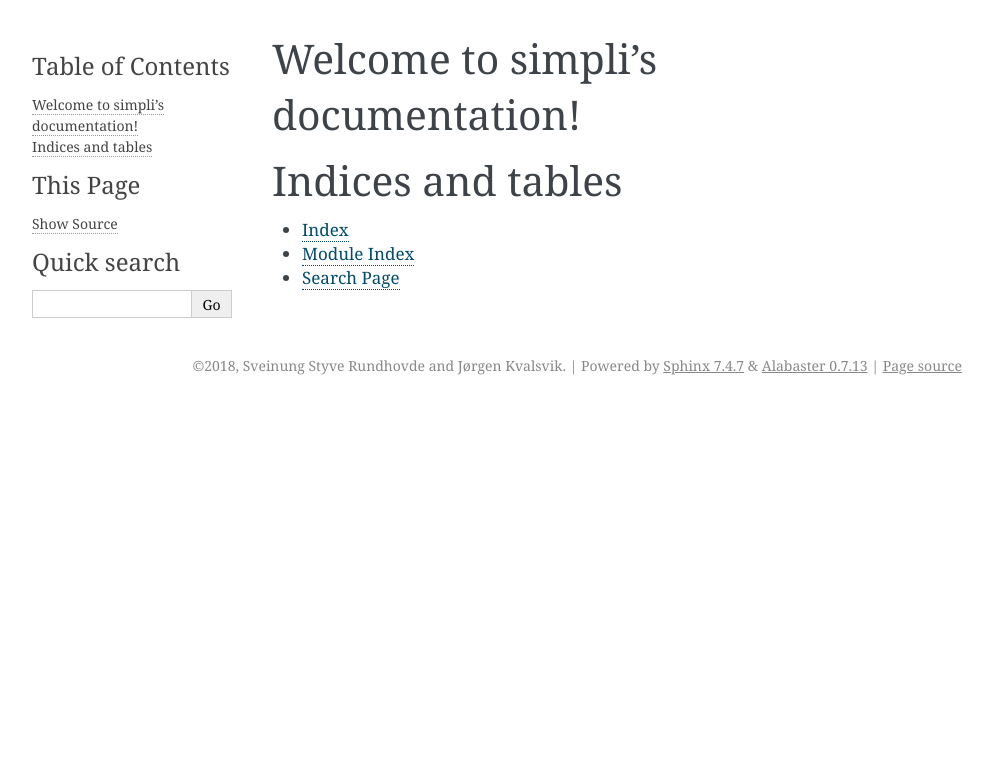
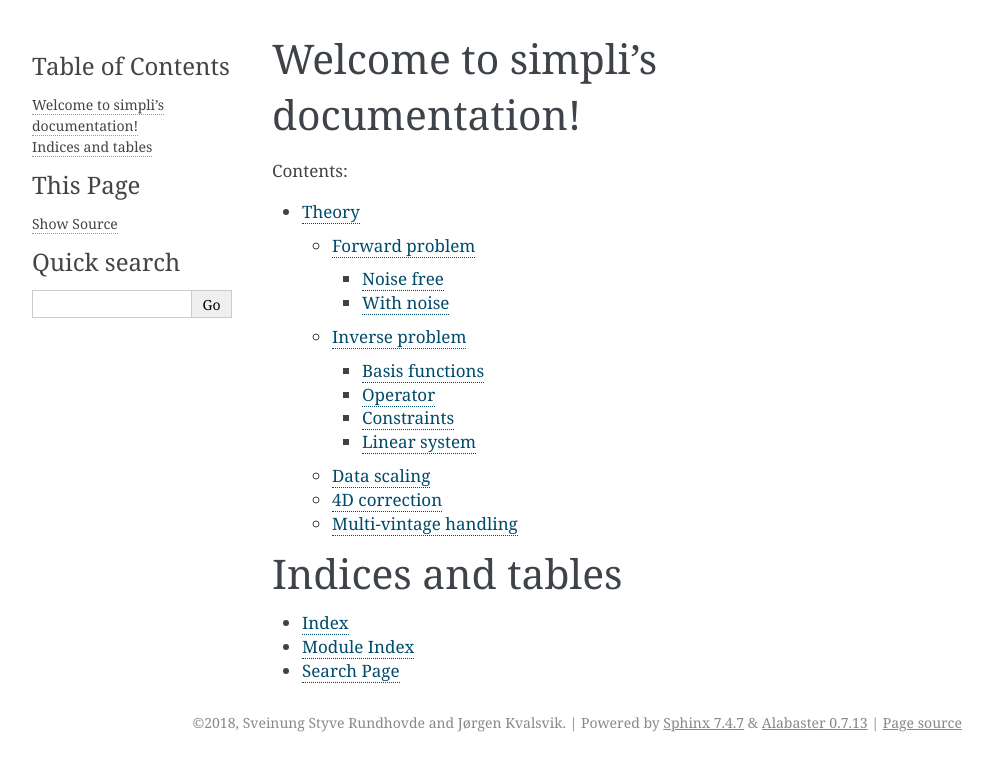
Before and after one commit to equinor/si4ti, a Sphinx documentation site: the page built from doc/index.rst, in a window 1280 px wide. Shown: the top 771 px of the page, without its empty margins (148-1141 px from the left). Built offline with Sphinx 7.4.7, drawn with Linux system fonts in a browser that asks for light colours; some of the changed lines change nothing that is shown.

Commit message:
Add theory chapter in docs

```diff
--- a/doc/index.rst
+++ b/doc/index.rst
@@ -7,8 +7,10 @@ Welcome to simpli's documentation!
 ==================================
 
 .. toctree::
-   :maxdepth: 2
+   :maxdepth: 3
    :caption: Contents:
+
+   theory.rst
 
 Indices and tables
 ==================
--- /dev/null
+++ b/doc/theory.rst
@@ -0,0 +1,452 @@
+******
+Theory
+******
+
+.. [Lie2011] Constrainted Timeshift Estimation: https://www.researchgate.net/publication/300121942_Constrained_Timeshift_Estimation
+
+This section is largely based on [Lie2011]_.
+
+TODO:: emphasise that all these are per-trace equations
+
+.. latex newcommand works across math blocks, so define some useful,
+.. much-needed macros
+.. math::
+
+    \newcommand{\B}{\mathbf{B}}
+    \newcommand{\c}[1]{\mathbf{c}_{#1}}
+    \newcommand{\d}{\mathbf{d}}
+    \newcommand{\D}{\mathbf{D}}
+    \newcommand{\F}{\mathbf{F}}
+    \newcommand{\t}{\mathbf{t}}
+    \newcommand{\V}{\mathbf{V}}
+
+    \newcommand{\djk}{\mathbf{d}_{j,k}}
+    \newcommand{\Fjk}{\mathbf{F}_{j,k}}
+
+Forward problem
+===============
+
+Noise free
+----------
+
+With the noise-free timelapse poststack data
+
+.. math::
+
+       d_m (t - \frac{1}{2} \Delta t (t))
+     = d_b (t + \frac{1}{2} \Delta t (t)) + d_{4D}(t)
+
+where our monitor trace :math:`d_{m}` equals the base trace :math:`d_{b}` by a
+varying timeshift :math:`\Delta t` in addition to 4D amplitude changes
+:math:`d_{4D}`. By assuming the timeshift is small, we can do a Maclaurin
+expansion to first order, reorganise and simplify
+
+.. math::
+    :label: noisefree
+
+    d_m(t) - d_b(t)
+    \approx
+    \frac{1}{2} \partial_{t} (d_{b}(t) + d_{m}(t)) \Delta t(t) + d_{4D}(t)
+
+where half the timeshift :math:`\Delta t` is used on both base- and monitor
+surveys. We can rewrite this in matrix notation
+
+.. math::
+
+    \Delta \d
+    \approx
+    \frac{1}{2} \D \Delta \t + \d_{4D}
+
+where :math:`\Delta \d` is the raw, element-wise difference between a pair of
+traces (results in a vector), and :math:`\D` is a diagonal matrix containing
+the element-wise sum of the derived vectors of the base and monitor traces.
+When these equations are assembled for the combinations of vintages, that's the
+whole problem when it comes to physics.
+
+With noise
+----------
+
+However, the *seismic observations* are naturally noisy, and noise terms
+:math:`\epsilon` must be introduced in the equations:
+
+.. math::
+
+    d_m(t) - d_b(t)
+    & \approx
+      \frac{1}{2} \partial_t (d_b(t) + d_m(t)) \Delta t_0(t)
+      + d_{4D}(t) \\
+    & + \frac{1}{2} \partial_t (\epsilon_b(t) + \epsilon_m(t)) \Delta t_0(t)
+      + \epsilon_b(t) - \epsilon_m(t)
+
+Written in matrix notation as
+
+.. math::
+
+    \Delta \d
+    &= \frac{1}{2} (\D + \mathbf{\Lambda}) \Delta t_0 + \epsilon \\
+    &= \frac{1}{2} \F \Delta t_0 + \epsilon
+
+where :math:`\mathbf{\Lambda}` is the diagonal matrix containing the
+element-wise sum of the derivative of the noise vectors.
+
+The observed signal contains the data vectors as well as the noise, thus, the
+operator :math:`\mathbf{F}` is computed as the average of the derivatives of
+the base- and monitor traces. Likewise, the element-wise difference of these
+traces will yield :math:`\Delta \d - \epsilon`.
+
+Inverse problem
+===============
+
+Basis functions
+---------------
+
+The forward problem becomes *very large* [#f1]_ very quickly, and is
+impractical to solve for any reasonable problem sizes. It as have lower
+vertical resolution than the sampled grid, so in order to reduce the problem
+size (matrix size), the problem is reformulated in terms of basis functions.
+
+.. math::
+
+    \Delta t(t) = \sum_i b_i(t) c_i
+
+where :math:`b` is a basis function, and :math:`c` is a corresponding
+coefficient. In matrix notation, using discrete basis functions as columns,
+this can be written as
+
+.. math::
+
+    \Delta t(t) = \B \mathbf{c}
+
+where :math:`\B` are the basis functions on matrix form, and :math:`\mathbf{c}`
+is a vector of coefficients. A B-spline is used to form the basis.
+
+On density
+~~~~~~~~~~
+
+The density of the basis functions, or the number of columns in :math:`\B`,
+controls the level of (vertical) details that can resolved.  A higher density
+increases the number of unknowns, which increases computational cost and
+increases the probability of noise related artefacts.
+
+Operator
+--------
+
+:Assumption: Timeshift is due to changes in the underground
+:Assumption: 4D amplitude effect is a normally distributed error term
+
+The following reasoning is based on the assumption that the time lapse
+timeshift is due to velocity changes in the underground. This is not always
+true, but the derived constraints will still be sensible, although the
+derivation might be dubious. The chosen approach is that we regard
+:eq:`noisefree` as the forward model, an d solve it as a Bayesian inverse
+problem. In order to formulate the likelihood a second assumption is stated:
+that that we can assert the 4D-amplitude effect prior to inversion, and that we
+can formulate it as an error term :math:`\mathcal{N}`
+
+.. math::
+
+    d_{4D} \sim \mathcal{N}(0, \sigma_{4D}(j,k,t))
+
+where :math:`j` and :math:`k` are the in- and crossline respectively. That
+means we can define a weight function that indicates higher probability some
+places in the data volume. If we assume Gaussian noise, we get the likelihood
+
+.. math::
+
+    \DeclareMathOperator{\diag}{diag}
+    L &= \exp[
+            (\F \Delta \t - \Delta \d)^T
+            C^{-1}_{4D + \epsilon}
+            (\F \Delta \t - \Delta \d)
+        ]
+
+    C_{4D + \epsilon} &=
+        \diag
+        (\sigma_{4D}(t) +
+        \sigma_{\epsilon_b}(t) - \sigma_{\epsilon_m}(t))
+
+This assumption means the problem can be solved with a least-square approach.
+
+Constraints
+-----------
+
+Lateral smoothing
+~~~~~~~~~~~~~~~~~
+
+:Assumption: Timeshifts are laterally consistent
+
+Mathematically, this assumption ca be stated as
+
+.. math::
+
+    \B \c{j,k} - \frac{1}{4}(
+        \c{j-1,k} +
+        \c{j+1,k} +
+        \c{j,k-1} +
+        \c{j,k+1} )
+    \sim
+    \mathcal{N}(0, \sigma_{NN})
+
+where :math:`\sigma_{NN}` are the constraints on the nearest neighbours. This
+means that the difference between the timeshift at a central trace
+:math:`(j,k)` and the mean of its four neighbours is normally distributed with
+mean :math:`0` and some given variance :math:`\sigma_{NN}`.
+
+There is no statistical reasoning for the choicse of normal distribution, but
+it has some appealing features. First of all, the resulting optimisation
+problem is linear which both implies a unique, and easy to find minimum.
+Secondly, the constraint is global, which means that we control the smoothness
+of the total result (through a linked system), but still allow for local
+discontinuities, since a discontinuity in one of these links will not have a
+big impact on the full cost function.
+
+Vertical smoothing
+~~~~~~~~~~~~~~~~~~
+
+:Assumption: Timeshifts are vertically smooth
+
+This is a safe assumption since even a discontinuous velocity change will give
+a continuous timeshift. Since we want our timeshifts to be smooth, we can claim
+that the derivative of timeshifts should be small. Correspondingly, we could
+claim that we wanted to have as few velocity changes as possible (sparseness
+argument - we do not have velocity changes everywhere). Thus our prioer model
+is that relative velocity changes are zero everywhere, but with a variance that
+allows for the needed velocity changes to explain our data. This ends up in the
+same constraint
+
+.. math::
+
+    \V \B \c{j,k} \sim \mathcal{N}(0, \sigma_{v})
+
+where
+
+.. math::
+
+    \V = \begin{pmatrix}
+            1      &  -1    &  0     & 0      & \cdots &  0     \\
+            0      &   1    & -1     & 0      & \cdots &  0     \\
+            \vdots & \ddots & \ddots & \ddots & \ddots & \vdots \\
+            \vdots & \ddots & \ddots & \ddots & \ddots & \vdots \\
+            0      &   0    & \cdots & \cdots &  1     & -1     \\
+         \end{pmatrix}
+
+:math:`\V`, when multiplied with :math:`\B \mathbf{c}`, represents the level of
+vertical smoothness, and is used to prefer solutions with minimal difference
+between consecutive timeshift values.
+
+.. note::
+
+    Both the choice of basis function density (resolution), and vertical
+    smothing, influence the solution in a similary way, but in opposite
+    directions: both low density basis functions and strong vertical smoothing
+    provide smooth solutions.
+
+Linear system
+-------------
+
+Putting the constraints and operator together yields the equation
+
+.. math::
+    :label: linear-sys
+
+    [
+          (\Fjk \B)^T \frac{1}{\sigma_{\epsilon}} (\Fjk \B)
+        + \B^T \frac{1}{\sigma_{NN}} \B
+        + \B^T \V^T \frac{1}{\sigma_{v}} \V \B
+    ] \c{j,k} \\
+    =
+          (\Fjk \B)^T \frac{1}{\sigma_{\epsilon}} \Delta \djk
+        + \B^T \frac{1}{4 \sigma_{NN}} \B
+          (\c{j-1,k} + \c{j+1,k} + \c{j,k-1} + \c{j,k+1})
+
+where j and k denote inline and crossline numbers, respectively.  The solution
+is non-local due to the nearest neightbour term (from lateral smoothing), but
+is a linear sparse system and is general and easy to solve.
+
+This equation can be broken down into its respective parts:
+
+    1. The inverse operator :eq:`inverse-operator`
+    2. The central component of horizontal smoothing
+       :eq:`central-lateral-smoothing`
+    3. Vertical smoothing :eq:`vertical-smoothing`
+    4. The solution vector :eq:`solution-vector`
+    5. The non-central component of horizontal smoothing
+       :eq:`non-central-lateral-smoothing`
+
+
+.. math::
+    :label: inverse-operator
+
+    (\Fjk \B)^T \frac{1}{\sigma_{\epsilon}} (\Fjk \B)
+
+.. math::
+    :label: central-lateral-smoothing
+
+    \B^T \frac{1}{\sigma_{NN}} \B
+
+.. math::
+    :label: vertical-smoothing
+
+    \B^T \V^T \frac{1}{\sigma_{v}} \V \B
+
+.. math::
+    :label: solution-vector
+
+    (\F \B)^T \frac{1}{\sigma_{\epsilon}} \Delta \djk
+
+.. math::
+    :label: non-central-lateral-smoothing
+
+    \B^T
+    \frac{1}{4 \sigma_{NN}} \B
+    (\c{j-1,k} + \c{j+1,k} + \c{j,k-1} + \c{j,k+1})
+
+
+The system :eq:`linear-sys` can be set up for a pair of vintages in terms of a
+vector
+
+.. math::
+
+    \mathbf{c} = \begin{pmatrix}
+                    \c{0,0}          \\
+                    \c{0,1}          \\
+                    \vdots           \\
+                    \c{1,0}          \\
+                    \c{1,1}          \\
+                    \vdots           \\
+                    \c{j,k}          \\
+                 \end{pmatrix}
+
+
+and a matrix with left-hand side of the equation placed along the diagonal and
+the nearest neighbour terms distributed as off diagonal entries. The sparsity
+pattern of the resulting matrix for a small example is shown in the figure
+`sparsity pattern`_.
+
+.. _`sparsity pattern`:
+.. figure:: vintage_pair_sparsity_pattern.png
+
+    Sparsity pattern of the linear system formed by a pair of vintages
+
+As we can see from the figure, the system consists of a narrow diagonal band
+with some off diagonal entries resulting from the lateral smoothing. Thus, if
+we remove the non-central components of the lateral smoothing we are left with
+a matrix with a narrow diagonal band. Furthermore, the system becomes
+symmetric. This allows for storing the system in a very efficient way, by
+saving only the right-hand-side diagonals.
+
+The lateral smoothing matrices are independent of trace and therefore only need
+to be computed once.
+
+Data scaling
+============
+
+The scaling of the system :eq:`linear-sys` is important. If we add the
+constraint operator, :math:`\mathbf{\Gamma}`, and if the data were scaled by a
+constant :math:`\gamma`, we would get
+
+.. math::
+
+    (\gamma \F^T) \Delta (\gamma \d)
+    = (\gamma \F^T) (\gamma \F)
+      \Delta \t + \mathbf{\Gamma}
+
+as the operator :math:`\mathbf{F}` is proportional to the data
+:math:`\mathbf{d}`. Dividing by :math:`\gamma^{2}` gives
+
+.. math::
+
+      \F^T \Delta \d
+    = \F^T \F \Delta \t
+    + \frac{\mathbf{\Gamma}}{\gamma^2}
+
+This shows that the scaling of the data influences the strength of the
+regularisation :math:`\mathbf{\Gamma}`. Bearing in mind that seismic may be
+scaled randomly, an automatic scaling is necessary to keep comparable
+constraints.
+
+4D correction
+=============
+
+To account for the effects of the timeshift on the noise we set
+
+.. math:: \Delta t = \Delta t_0 + \Delta t_c
+
+where :math:`\Delta t_c` is a correction factor. We would like
+
+.. math::
+
+    \Delta \d = \D \Delta t + \epsilon
+              = \D (\Delta t_0 + t_c) + \epsilon
+
+leading to
+
+.. math:: \Delta d - \D \Delta t_0 = \D \Delta t_c + \epsilon
+
+If we assume the operator :math:`\F = (\D + \mathbf{\Lambda})` to be
+sufficiently close to the operator :math:`\D`, we can approximate this:
+
+.. math:: \Delta \d - \F \Delta t_0 = \F \Delta t_c + \epsilon
+
+:math:`\Delta t_0` is estimated by solving the linear system from
+:eq:`linear-sys`, and the correction is later estimated with this equation. In
+practice, this means adding a correction term and running a few iterations of a
+linear solver.
+
+Multi-vintage handling
+======================
+
+For the difference between two vintages :math:`p` and :math:`q`, we have
+
+.. math:: \Delta \d_{p,q} = \F_{p,q} \Delta t_p + \epsilon
+
+For more than two vintages, in this example 3, we have the system
+
+.. math::
+
+    \begin{pmatrix}
+        \F_{1,2} & 0        & 0         \\
+        0        & \F_{2,3} & 0         \\
+        0        & 0        & \F_{1,3}  \\
+    \end{pmatrix}
+    \begin{pmatrix}
+        \Delta \t_1 \\
+        \Delta \t_2 \\
+        \Delta \t_3 \\
+    \end{pmatrix}
+    =
+    \begin{pmatrix}
+        \Delta \d_{1,2} \\
+        \Delta \d_{2,3} \\
+        \Delta \d_{1,3} \\
+    \end{pmatrix}
+
+These sub systems are not independent, and in particular we have that
+:math:`\Delta t_3 = \Delta t_1 + \Delta t_2`, meaning we can simplify the system.
+
+.. math::
+
+    \begin{pmatrix}
+        \F_{1,2} & 0        \\
+        0        & \F_{2,3} \\
+        \F_{1,3} & \F_{1,3} \\
+    \end{pmatrix}
+    \begin{pmatrix}
+        \Delta \t_1 \\
+        \Delta \t_2 \\
+    \end{pmatrix}
+    =
+    \begin{pmatrix}
+        \Delta \d_{1,2} \\
+        \Delta \d_{2,3} \\
+        \Delta \d_{1,3} \\
+    \end{pmatrix}
+
+This new system is over-determined with one degree of freedom less. It still
+keeps the general structure of the system, so while it does not preserve the
+same constraints, they are sufficiently close to those of the two-vintage case.
+This system is *very* sparse.
+
+.. rubric:: Footnotes
+
+.. [#f1] Three 400MB surveys yields a system of n million variables
```
Also changed, not shown: doc/vintage_pair_sparsity_pattern.png (added).
